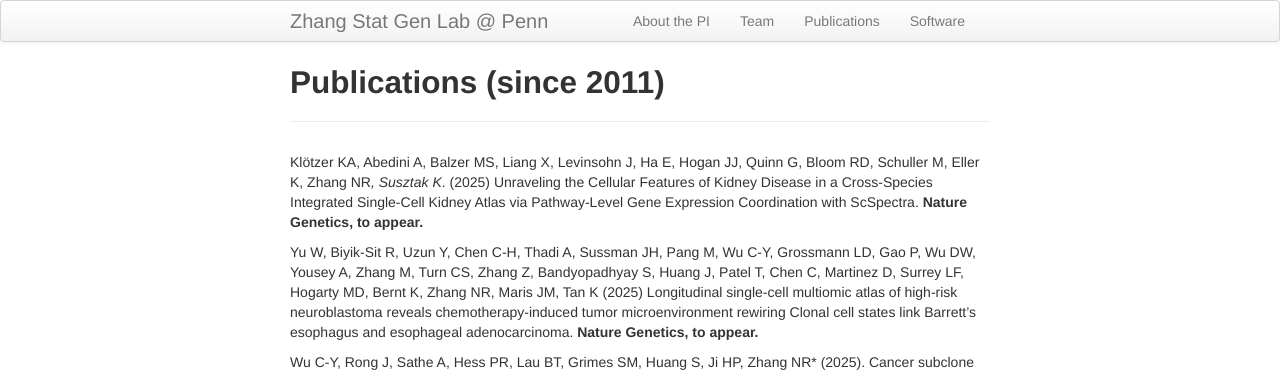
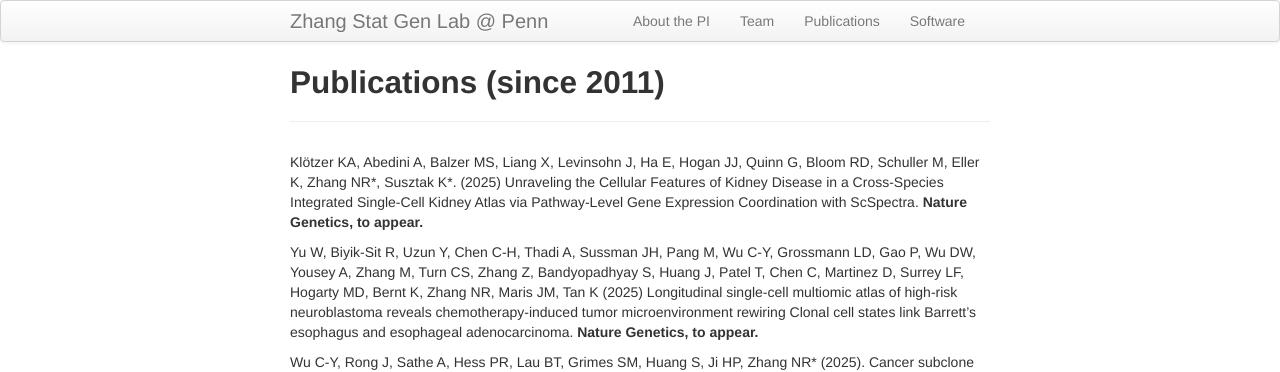
Before and after one commit to nzhanglab/nzhanglab.github.io, a Jekyll site: the page built from pages/pub.md, in a window 1280 px wide and 900 px high. Shown: the top 372 px of the window. Built offline with Jekyll 4.4.1, drawn with Linux system fonts in a browser that asks for light colours.

Commit message:
pubs, fixed star

```diff
--- a/pages/pub.md
+++ b/pages/pub.md
@@ -4,7 +4,7 @@ title: Publications (since 2011)
 description: Publications
 ---
 
-Klötzer KA, Abedini A, Balzer MS, Liang X, Levinsohn J, Ha E, Hogan JJ, Quinn G, Bloom RD, Schuller M, Eller K, Zhang NR*, Susztak K*. (2025) Unraveling the Cellular Features of Kidney Disease in a Cross-Species Integrated Single-Cell Kidney Atlas via Pathway-Level Gene Expression Coordination with ScSpectra.  **Nature Genetics, to appear.**
+Klötzer KA, Abedini A, Balzer MS, Liang X, Levinsohn J, Ha E, Hogan JJ, Quinn G, Bloom RD, Schuller M, Eller K, Zhang NR\*, Susztak K\*. (2025) Unraveling the Cellular Features of Kidney Disease in a Cross-Species Integrated Single-Cell Kidney Atlas via Pathway-Level Gene Expression Coordination with ScSpectra.  **Nature Genetics, to appear.**
 
 Yu W, Biyik-Sit R, Uzun Y, Chen C-H, Thadi A, Sussman JH, Pang M, Wu C-Y, Grossmann LD, Gao P, Wu DW, Yousey A, Zhang M, Turn CS, Zhang Z, Bandyopadhyay S, Huang J, Patel T, Chen C, Martinez D, Surrey LF, Hogarty MD, Bernt K, Zhang NR, Maris JM, Tan K (2025) Longitudinal single-cell multiomic atlas of high-risk neuroblastoma reveals chemotherapy-induced tumor microenvironment rewiring Clonal cell states link Barrett’s esophagus and esophageal adenocarcinoma.  **Nature Genetics, to appear.**
 
```
